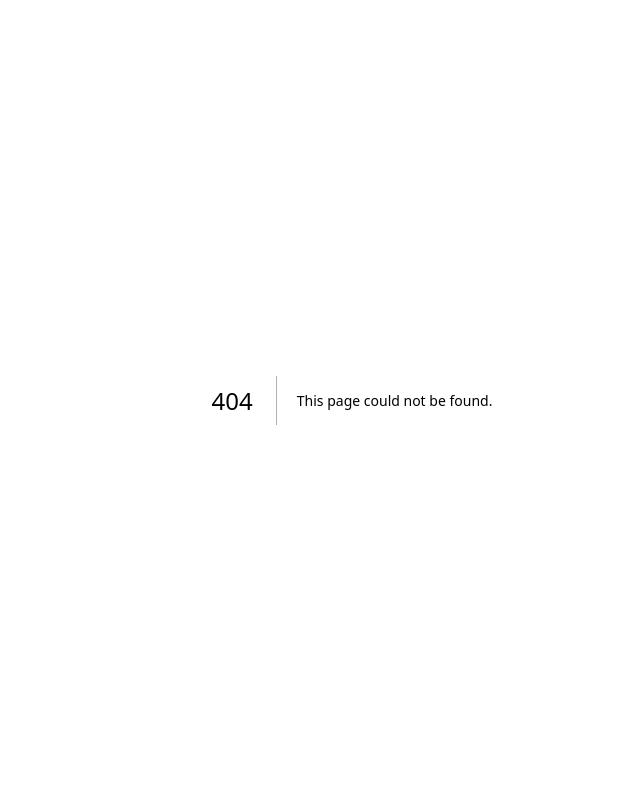
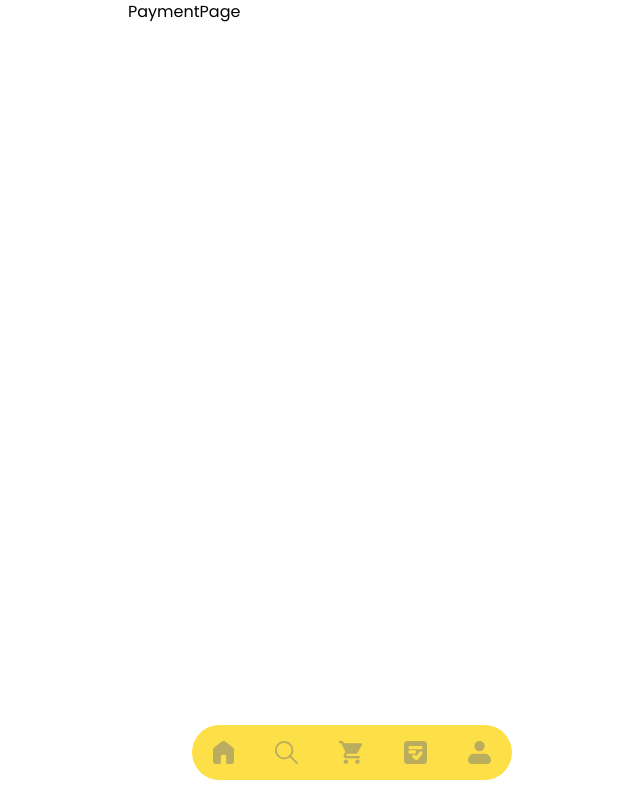
Before and after one commit to mubasyir19/TokoKu-Web, a Next.js app: page /payment in a window 1280 px wide. Before the commit this address had no page. Shown: the whole page, without its empty margins (288-928 px from the left). Built offline with nearby package versions, Linux system fonts and the light colour scheme; a web font is replaced by a local one.

Commit message:
add: payment page

```diff
--- /dev/null
+++ b/src/app/(menu)/payment/page.jsx
@@ -0,0 +1,9 @@
+import React from "react";
+
+export default function PaymentPage() {
+  return (
+    <div>
+      <p>PaymentPage</p>
+    </div>
+  );
+}
```
